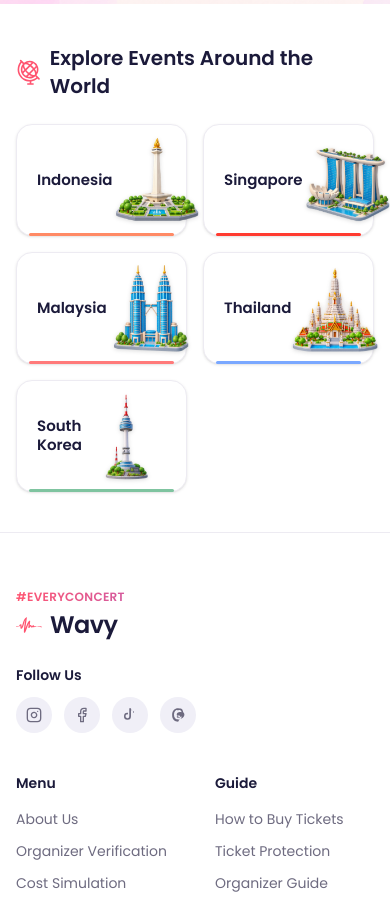
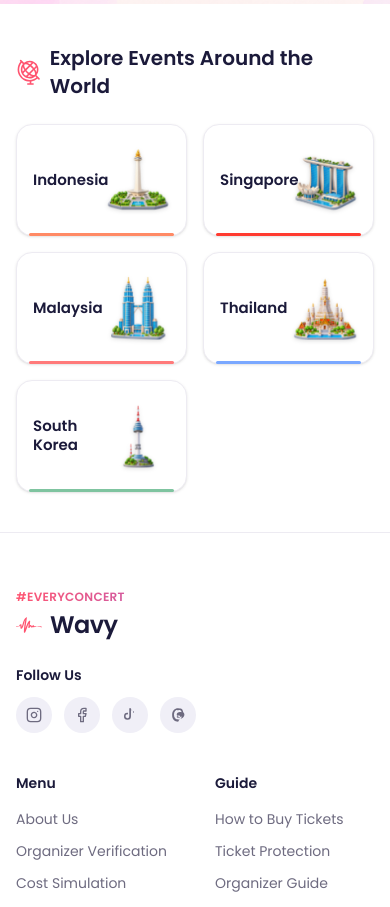
Before and after one commit to jieglee/wavy-next, a Next.js app: page /en/home in a window 390 px wide. Shown: the part 1340-2247 px from the top of the page. Built offline with nearby package versions, Linux system fonts and the light colour scheme; no server answers; a web font is replaced by a local one.

Commit message:
fix(layout): remove horizontal overflow at 360px on landing and concert detail
- discover-countries: 64px landmark + px-4 below 420px, min-w-0 text column
- concert-tabs: negative margin matches the px-2 parent (-mx-2 px-2)
- concert-for-you: carousel arrows inset on mobile, -4 offset from sm

```diff
--- a/src/components/concerts/concert-for-you.tsx
+++ b/src/components/concerts/concert-for-you.tsx
@@ -43,8 +43,8 @@ export default function ConcertForYou({ excludeId }: { excludeId: string | numbe
       </div>
       {forYou.loading ? <LoadingState /> : forYou.error ? <ErrorState error={forYou.error} onRetry={forYou.reload} /> : events.length === 0 ? <EmptyState title={t("empty")} /> : (
       <div className="relative">
-        {canScrollLeft && <button onClick={() => scrollByCard(-1)} aria-label={t("prev")} className="absolute -left-4 top-15.75 z-20 flex h-10 w-10 -translate-y-1/2 items-center justify-center rounded-full bg-white text-foreground shadow-lg transition-transform hover:scale-105 sm:top-17.5"><ArrowLeftIcon className="h-4 w-4" /></button>}
-        {canScrollRight && <button onClick={() => scrollByCard(1)} aria-label={t("next")} className="absolute -right-4 top-15.75 z-20 flex h-10 w-10 -translate-y-1/2 items-center justify-center rounded-full bg-white text-foreground shadow-lg transition-transform hover:scale-105 sm:top-17.5"><ArrowRightIcon className="h-4 w-4" /></button>}
+        {canScrollLeft && <button onClick={() => scrollByCard(-1)} aria-label={t("prev")} className="absolute left-0 sm:-left-4 top-15.75 z-20 flex h-10 w-10 -translate-y-1/2 items-center justify-center rounded-full bg-white text-foreground shadow-lg transition-transform hover:scale-105 sm:top-17.5"><ArrowLeftIcon className="h-4 w-4" /></button>}
+        {canScrollRight && <button onClick={() => scrollByCard(1)} aria-label={t("next")} className="absolute right-0 sm:-right-4 top-15.75 z-20 flex h-10 w-10 -translate-y-1/2 items-center justify-center rounded-full bg-white text-foreground shadow-lg transition-transform hover:scale-105 sm:top-17.5"><ArrowRightIcon className="h-4 w-4" /></button>}
         <div ref={scrollerRef} className="scrollbar-hide -mx-2 flex snap-x snap-mandatory gap-4 overflow-x-auto scroll-smooth px-2 py-4">
           {events.slice(0, 8).map((event) => (
             <Link key={event.id} href={`/concerts/${event.id}`} className="group w-72.5 shrink-0 snap-start sm:w-80">
--- a/src/components/concerts/concert-tabs.tsx
+++ b/src/components/concerts/concert-tabs.tsx
@@ -2,7 +2,7 @@ type Tab = { id: string; label: string; onClick: () => void };
 
 export default function ConcertTabs({ tabs, activeTab }: { tabs: Tab[]; activeTab: string }) {
   return (
-    <nav className="scrollbar-hide -mx-4 flex items-center gap-0 overflow-x-auto px-4 sm:mx-0 sm:px-0">
+    <nav className="scrollbar-hide -mx-2 flex items-center gap-0 overflow-x-auto px-2 sm:mx-0 sm:px-0">
       {tabs.map((tab) => {
         const active = activeTab === tab.id;
         return (
--- a/src/components/landing/discover-countries.tsx
+++ b/src/components/landing/discover-countries.tsx
@@ -104,7 +104,7 @@ function CityIllustration({ city, idx }: { city: City; idx: number }) {
     const tiltClass = "group-hover:-rotate-[6deg]";
 
   return (
-    <div className="relative z-10 h-[88px] w-[88px] shrink-0 overflow-visible sm:h-[96px] sm:w-[96px]">
+    <div className="relative z-10 h-16 w-16 shrink-0 overflow-visible min-[420px]:h-[88px] min-[420px]:w-[88px] sm:h-[96px] sm:w-[96px]">
       {/* Glow shadow menyeluruh di belakang gambar - pink/biru Wavy, baru keliatan pas hover */}
       <div
         className="pointer-events-none absolute inset-0 rounded-[18px] blur-[18px] opacity-0 transition-all duration-300 group-hover:opacity-100 group-hover:scale-105"
@@ -150,10 +150,10 @@ export default function DiscoverCountries() {
                         <Link
                             key={city.id}
                             href={city.href}
-                            className="group relative flex h-[112px] w-full items-center justify-between overflow-visible rounded-2xl border border-border bg-white px-5 py-3 shadow-sm transition-all duration-200 hover:border-input hover:shadow-md sm:h-[118px]"
+                            className="group relative flex h-[112px] w-full items-center justify-between overflow-visible rounded-2xl border border-border bg-white px-4 py-3 shadow-sm min-[420px]:px-5 transition-all duration-200 hover:border-input hover:shadow-md sm:h-[118px]"
                         >
                             {/* Left: text */}
-                            <div className="flex flex-col justify-center">
+                            <div className="flex min-w-0 flex-col justify-center">
                                 <p className="font-display text-[15px] font-bold leading-tight text-foreground">
                                     {city.label1}
                                 </p>
```
